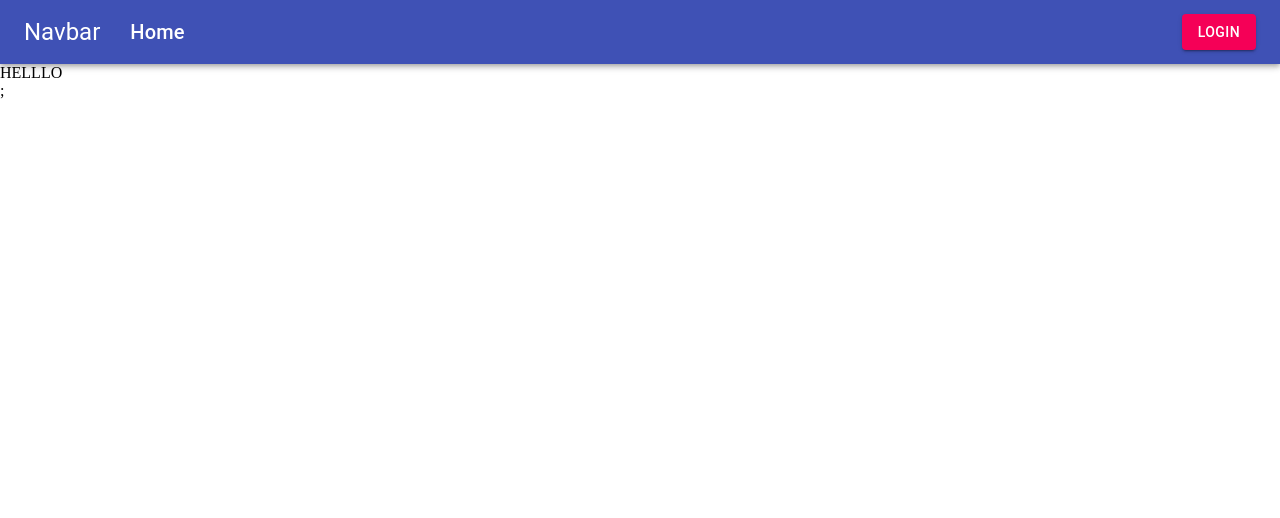
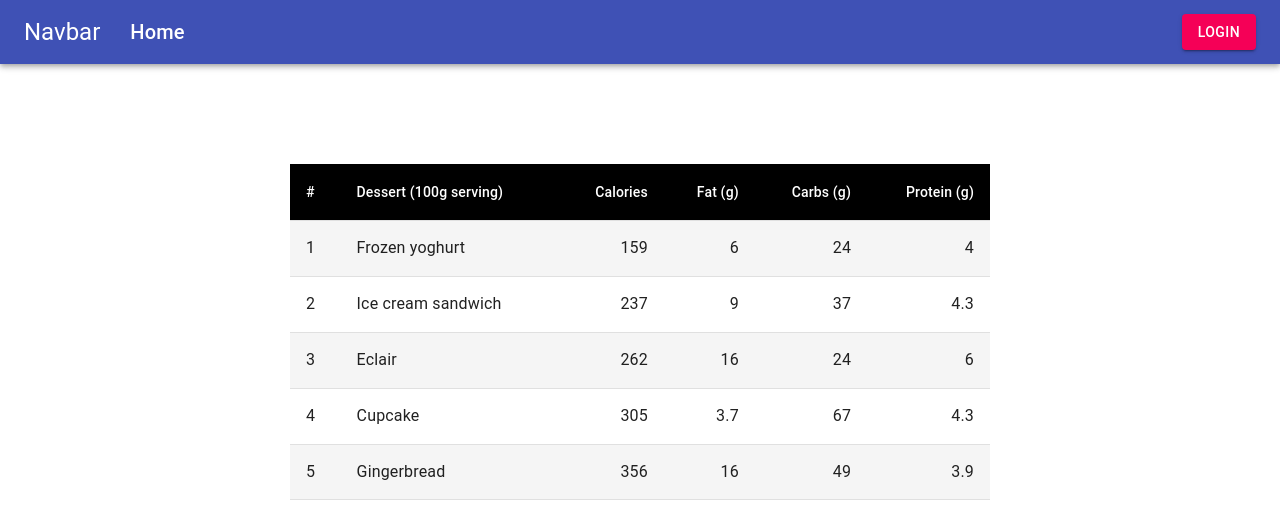
Before and after one commit to Ognjen-Radisic/LiveCrypto-WebSocket-React-Redux, a React (Create React App) app: page / in a window 1280 px wide. Shown: the top 518 px of the page. Built offline with nearby package versions, Linux system fonts and the light colour scheme.

Commit message:
folder restructure and table component

```diff
--- a/src/App.js
+++ b/src/App.js
@@ -1,12 +1,22 @@
 import React from "react";
-import Navbar from "./components/common/Navbar";
+import { BrowserRouter as Router, Switch, Route } from "react-router-dom";
+import Navbar from "./components/Navbar";
+import Home from "./pages/Home";
+import Profile from "./pages/Profile";
 
 function App() {
 	return (
-		<>
+		<Router>
 			<Navbar />
-			<div className="App">HELLLO</div>;
-		</>
+			<Switch>
+				<Route path="/" exact>
+					<Home />
+				</Route>
+				<Route path="/profile">
+					<Profile />
+				</Route>
+			</Switch>
+		</Router>
 	);
 }
 
--- /dev/null
+++ b/src/components/DataTable.js
@@ -0,0 +1,78 @@
+import React from "react";
+import { withStyles, makeStyles } from "@material-ui/core/styles";
+import Table from "@material-ui/core/Table";
+import TableBody from "@material-ui/core/TableBody";
+import TableCell from "@material-ui/core/TableCell";
+import TableContainer from "@material-ui/core/TableContainer";
+import TableHead from "@material-ui/core/TableHead";
+import TableRow from "@material-ui/core/TableRow";
+
+const StyledTableCell = withStyles((theme) => ({
+	head: {
+		backgroundColor: theme.palette.common.black,
+		color: theme.palette.common.white,
+	},
+	body: {
+		fontSize: 16,
+	},
+}))(TableCell);
+
+const StyledTableRow = withStyles((theme) => ({
+	root: {
+		"&:nth-of-type(odd)": {
+			backgroundColor: theme.palette.action.hover,
+		},
+	},
+}))(TableRow);
+
+function createData(num, name, calories, fat, carbs, protein) {
+	return { num, name, calories, fat, carbs, protein };
+}
+
+const rows = [
+	createData(1, "Frozen yoghurt", 159, 6.0, 24, 4.0),
+	createData(2, "Ice cream sandwich", 237, 9.0, 37, 4.3),
+	createData(3, "Eclair", 262, 16.0, 24, 6.0),
+	createData(4, "Cupcake", 305, 3.7, 67, 4.3),
+	createData(5, "Gingerbread", 356, 16.0, 49, 3.9),
+];
+
+const useStyles = makeStyles({
+	table: {
+		maxWidth: 700,
+		margin: "100px auto",
+	},
+});
+
+export default function DataTable() {
+	const classes = useStyles();
+
+	return (
+		<TableContainer>
+			<Table className={classes.table} aria-label="customized table">
+				<TableHead>
+					<TableRow>
+						<StyledTableCell>#</StyledTableCell>
+						<StyledTableCell>Dessert (100g serving)</StyledTableCell>
+						<StyledTableCell align="right">Calories</StyledTableCell>
+						<StyledTableCell align="right">Fat&nbsp;(g)</StyledTableCell>
+						<StyledTableCell align="right">Carbs&nbsp;(g)</StyledTableCell>
+						<StyledTableCell align="right">Protein&nbsp;(g)</StyledTableCell>
+					</TableRow>
+				</TableHead>
+				<TableBody>
+					{rows.map((row) => (
+						<StyledTableRow key={row.num}>
+							<StyledTableCell>{row.num}</StyledTableCell>
+							<StyledTableCell>{row.name}</StyledTableCell>
+							<StyledTableCell align="right">{row.calories}</StyledTableCell>
+							<StyledTableCell align="right">{row.fat}</StyledTableCell>
+							<StyledTableCell align="right">{row.carbs}</StyledTableCell>
+							<StyledTableCell align="right">{row.protein}</StyledTableCell>
+						</StyledTableRow>
+					))}
+				</TableBody>
+			</Table>
+		</TableContainer>
+	);
+}
--- a/src/pages/Home.js
+++ b/src/pages/Home.js
@@ -1,7 +1,12 @@
 import React from "react";
+import DataTable from "../components/DataTable";
 
 const Home = () => {
-	return <div></div>;
+	return (
+		<>
+			<DataTable />
+		</>
+	);
 };
 
 export default Home;
--- a/src/pages/Profile.js
+++ b/src/pages/Profile.js
@@ -1,7 +1,7 @@
 import React from "react";
 
 const Profile = () => {
-	return <div></div>;
+	return <div>Hello Profile</div>;
 };
 
 export default Profile;
```
Also changed, not shown: src/components/Navbar.js (renamed from src/components/common/Navbar/index.js), src/components/ProfileInfo.js (added).
